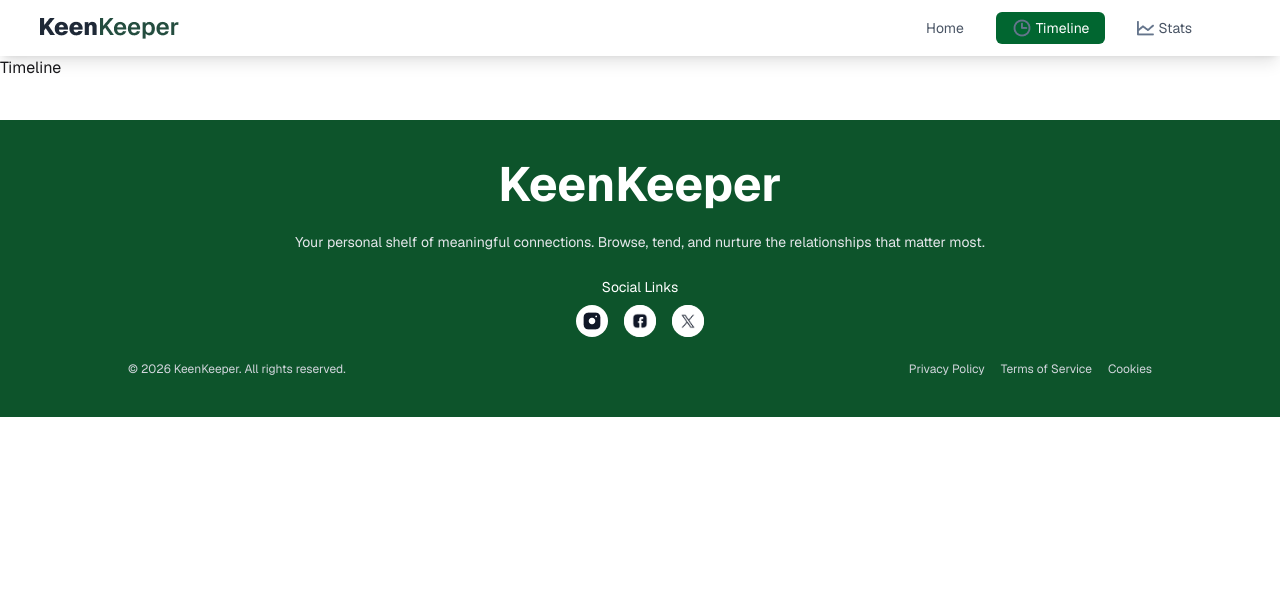
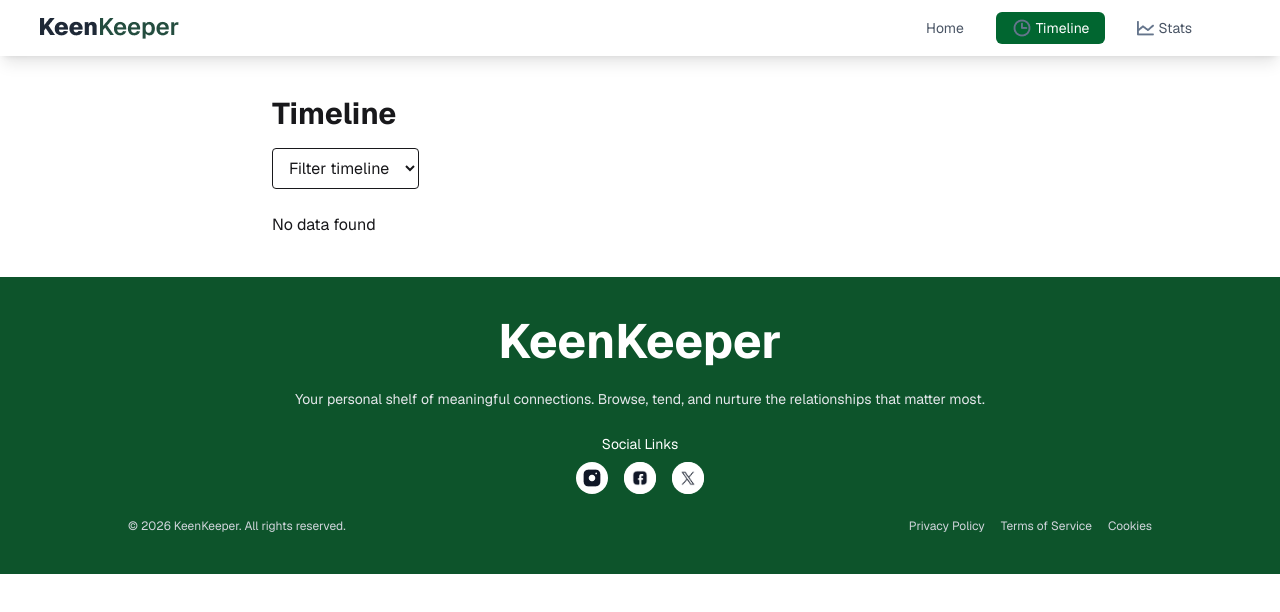
Before and after one commit to rifat-sultana/Assignment-07-keen-keeper, a React (Vite) app: page /timeline in a window 1280 px wide. Shown: the top 612 px of the page. Built offline with nearby package versions, Linux system fonts and the light colour scheme.

Commit message:
filter functionality has done in timelineand this is used to find call, text or video data

```diff
--- a/src/Pages/Timeline.jsx
+++ b/src/Pages/Timeline.jsx
@@ -1,18 +1,41 @@
 
 
 import { useTimeline } from "../context/useTimeline";
+import { useState } from "react";
 import { IoVideocam } from "react-icons/io5";
 import { MdOutlineTextsms } from "react-icons/md";
 import { BiPhoneCall } from "react-icons/bi";
 
 const Timeline = () => {
   const { timeline } = useTimeline();
+  const [filterType, setFilterType] = useState("All");
+
+  const filteredTimeline =
+    filterType === "All"
+      ? timeline
+      : timeline.filter((item) => item.type === filterType);
 
   return (
-    <div>
-      <h2>Timeline</h2>
+    <div  className="max-w-3xl mx-auto mt-10 px-4">
 
-      {timeline.map((item) => (
+      <h2 className="text-3xl font-bold mb-4"> Timeline </h2>
+
+      <select
+       value={filterType}
+        onChange={(e) => setFilterType(e.target.value)}
+
+        className="border px-3 py-2 rounded mb-6">
+
+        <option>Filter timeline</option>
+        <option>Call</option>
+        <option>Text</option>
+        <option>Video</option>
+      </select>
+
+       {filteredTimeline.length === 0 && <p>No data found</p>}
+
+
+      {filteredTimeline.map((item) => (
         <div key={item.id} className=" shadow-lg p-3 my-2 rounded">
 
           <p  className="flex items-center gap-2">
```
